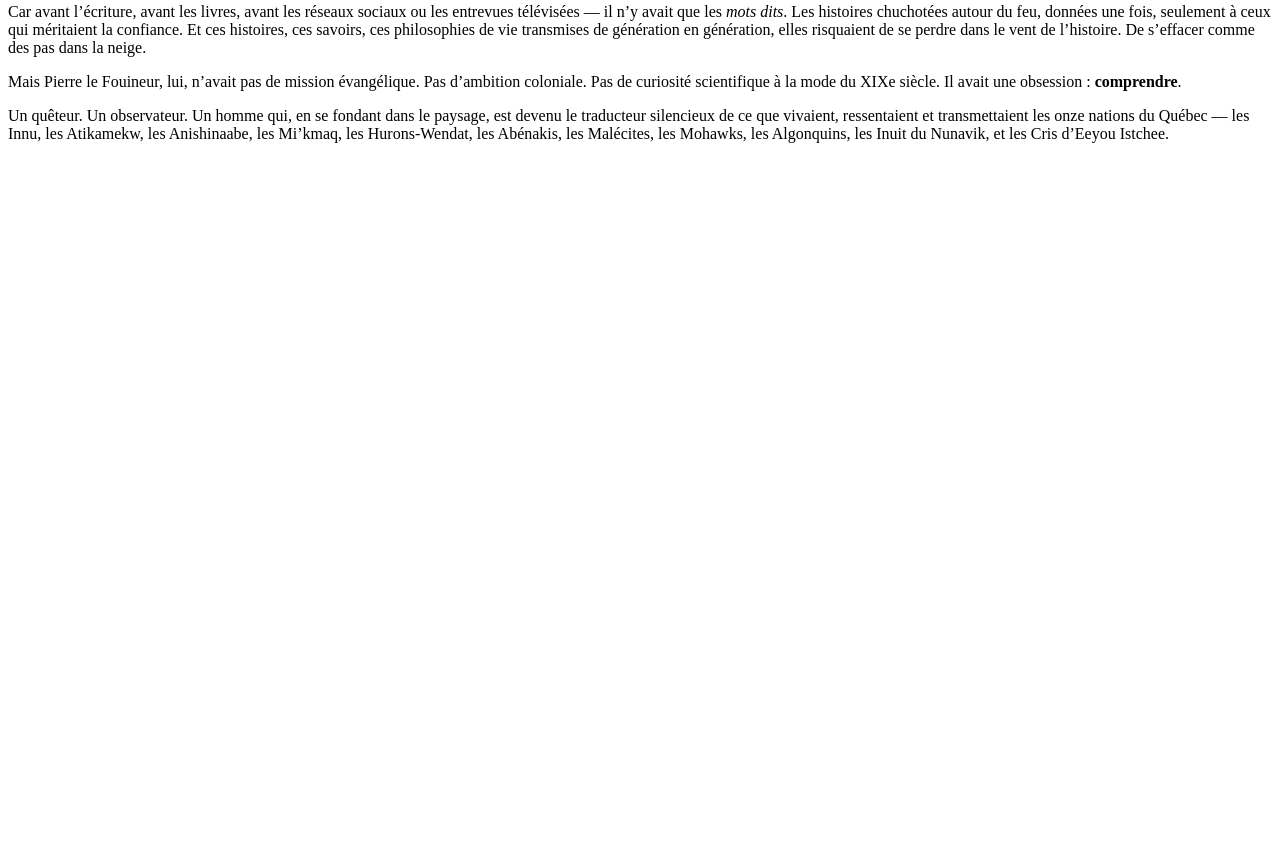
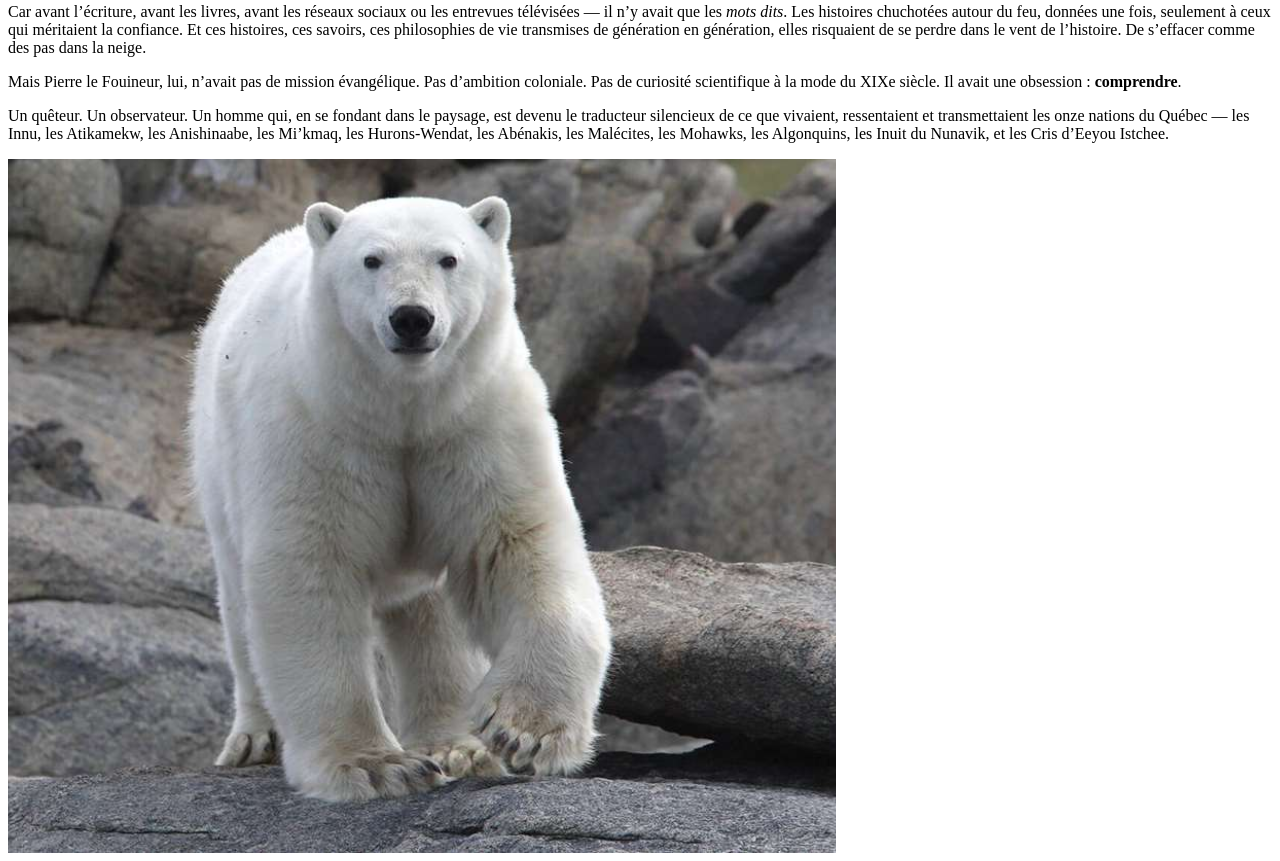
Before and after one commit to socrate83/LABO-Premieres-Nations, a plain HTML site: page Pierre memoire.html.html in a window 1280 px wide. Shown: the part 329-1190 px from the top of the page. Before the commit the page ends 800 px from the top, so only its background shows below. Drawn offline with Linux system fonts and the light colour scheme.

Commit message:
Add title and image to Pierre le Fouineur's memoir
Added title and image to the document, enhancing content.

````diff
--- a/Pierre memoire.html.html
+++ b/Pierre memoire.html.html
@@ -1,4 +1,5 @@
 ```html
+  <title>#1 — Ours polaire</title>
 <h1>Les Mémoires de Pierre le Fouineur : Raconter l’Indicible, Transmettre la Lumière</h1>
 
 <p>Au cœur des forêts du Québec — là où les rivières serpentent comme des serpents endormis, où les vents murmurent les noms d’anciens ancêtres, et où chaque rocher, chaque bouleau, chaque trace de mocassin porte l’écho de ceux qui nous ont précédé — une voix s’est levée il y a près d’un siècle.</p>
@@ -13,3 +14,4 @@
 
 <p>Mais Pierre le Fouineur, lui, n’avait pas de mission évangélique. Pas d’ambition coloniale. Pas de curiosité scientifique à la mode du XIXe siècle. Il avait une obsession : <strong>comprendre</strong>.</p>
 Un quêteur. Un observateur. Un homme qui, en se fondant dans le paysage, est devenu le traducteur silencieux de ce que vivaient, ressentaient et transmettaient les onze nations du Québec — les Innu, les Atikamekw, les Anishinaabe, les Mi’kmaq, les Hurons-Wendat, les Abénakis, les Malécites, les Mohawks, les Algonquins, les Inuit du Nunavik, et les Cris d’Eeyou Istchee.</p>
+<img src="Ours.png" alt="Ours polaire">
````
